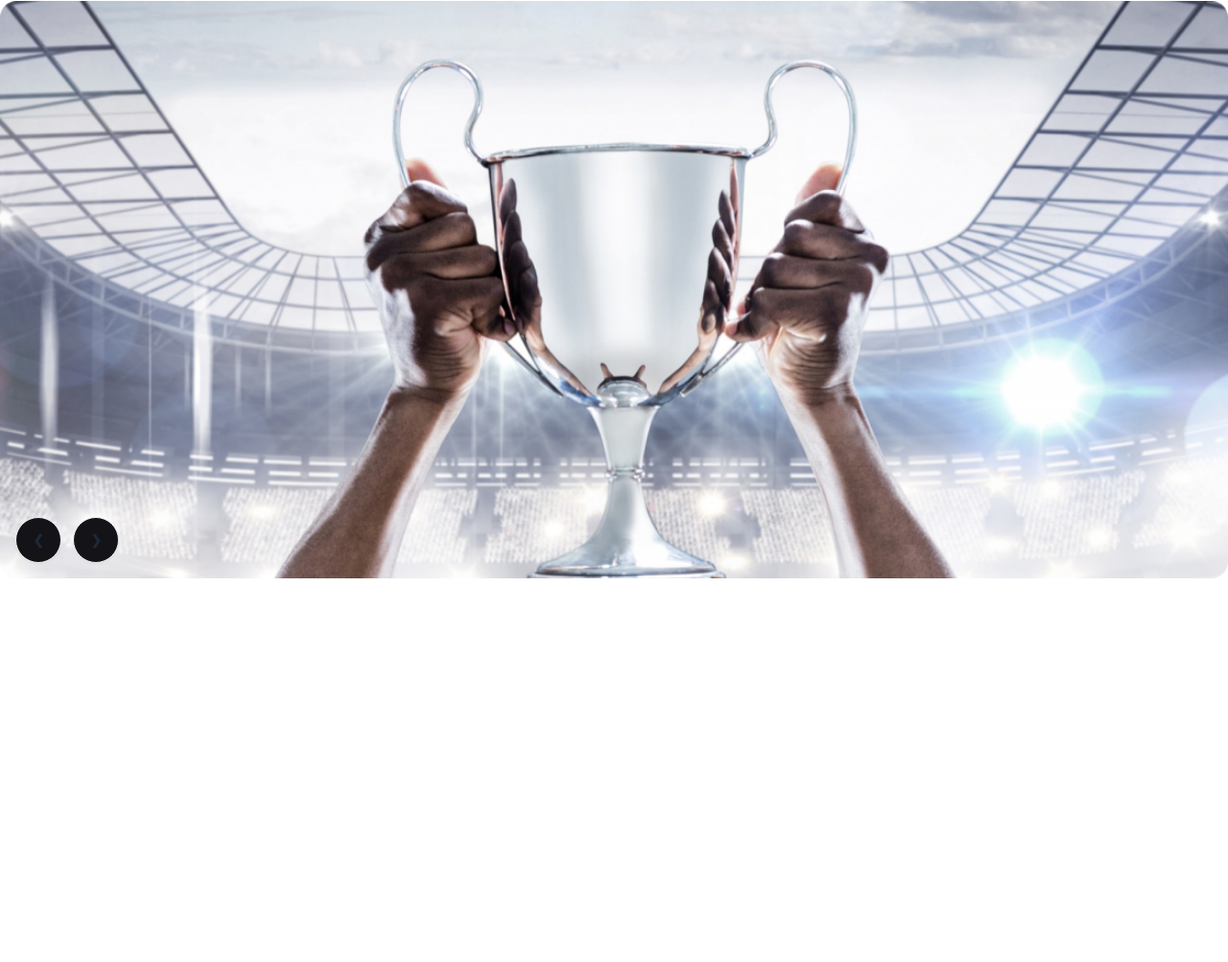
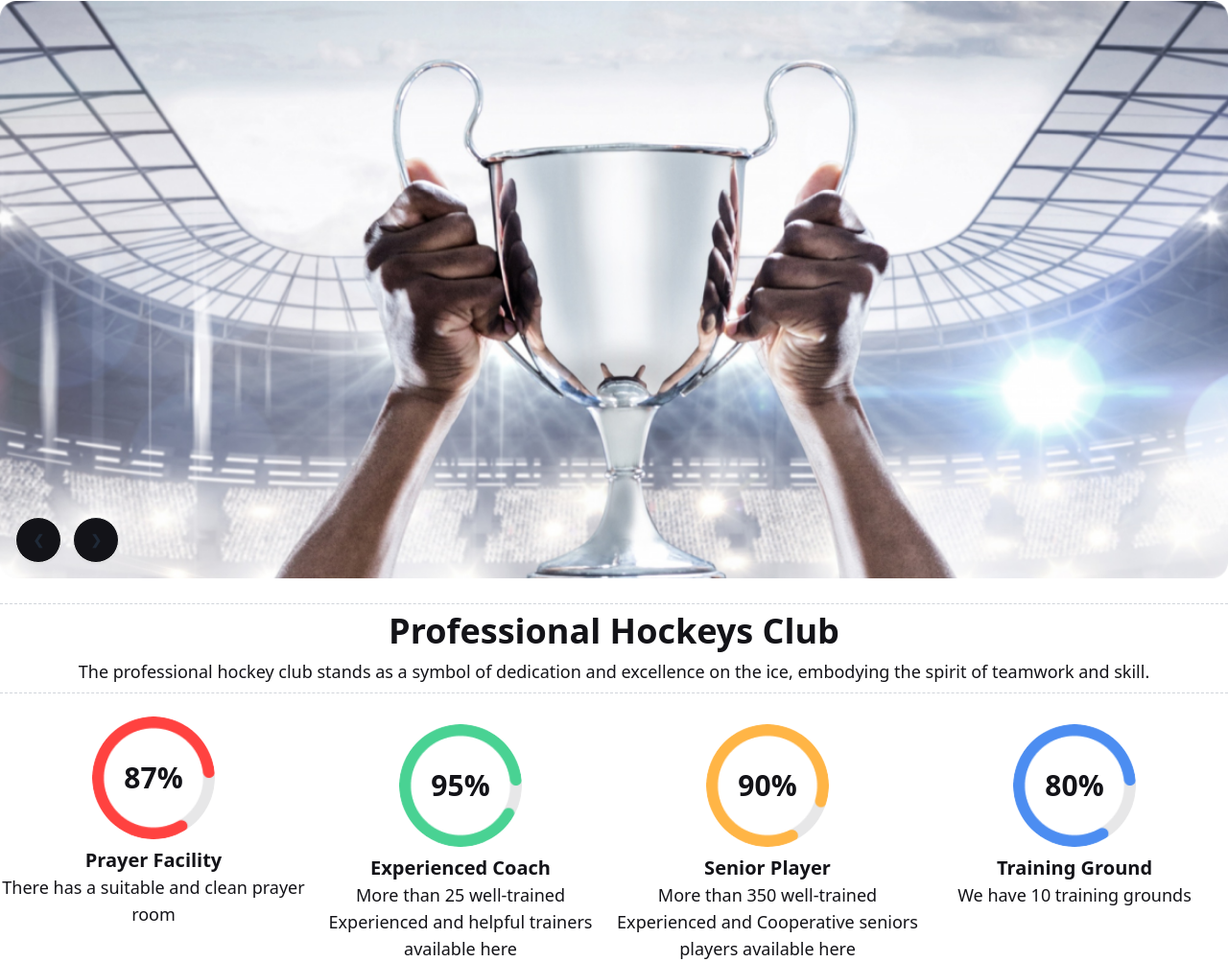
Before and after one commit to Dipak192/PH-Assignmenthocky3, a plain HTML site: page index.html in a window 1280 px wide. Shown: the part 123-1126 px from the top of the page at 96% size. Before the commit the page ends 800 px from the top, so only its background shows below. Drawn offline with nearby package versions, Linux system fonts and the light colour scheme.

Commit message:
Circle percentence completed  with responsiveness

```diff
--- a/index.html
+++ b/index.html
@@ -1,27 +1,34 @@
 <!DOCTYPE html>
 <html lang="en">
   <head>
-    <meta charset="UTF-8">
-    <meta name="viewport" content="width=device-width, initial-scale=1.0">
+    <meta charset="UTF-8" />
+    <meta name="viewport" content="width=device-width, initial-scale=1.0" />
     <title>Hocky</title>
     <!-- tailwind CDN -->
 
     <script src="https://cdn.tailwindcss.com"></script>
     <!-- manrope font  -->
 
-    <link rel="preconnect" href="https://fonts.googleapis.com">
-<link rel="preconnect" href="https://fonts.gstatic.com" crossorigin>
-<link href="https://fonts.googleapis.com/css2?family=Manrope:wght@400;500;600;700;800&display=swap" rel="stylesheet">
+    <link rel="preconnect" href="https://fonts.googleapis.com" />
+    <link rel="preconnect" href="https://fonts.gstatic.com" crossorigin />
+    <link
+      href="https://fonts.googleapis.com/css2?family=Manrope:wght@400;500;600;700;800&display=swap"
+      rel="stylesheet"
+    />
 
     <!-- basic css style -->
     <style>
-    .manrope{
-        font-family: 'Manrope', sans-serif;
+      .manrope {
+        font-family: "Manrope", sans-serif;
       }
     </style>
     <!-- Daisy ui component cdn link -->
 
-<link href="https://cdn.jsdelivr.net/npm/daisyui@4.6.0/dist/full.min.css" rel="stylesheet" type="text/css" />
+    <link
+      href="https://cdn.jsdelivr.net/npm/daisyui@4.6.0/dist/full.min.css"
+      rel="stylesheet"
+      type="text/css"
+    />
     <script src="https://cdn.tailwindcss.com"></script>
 
     <!-- tailwind custom configeration -->
@@ -31,50 +38,84 @@
         theme: {
           extend: {
             colors: {
-            clifford: '#da373d',
-            primaryc: '#424247',
-            seconderyc: '#FF4240',
-            thirdc: '#131318',
-
-          }
-        }
-      }
-    }
+              clifford: "#da373d",
+              primaryc: "#424247",
+              seconderyc: "#FF4240",
+              thirdc: "#131318",
+            },
+          },
+        },
+      };
     </script>
-
   </head>
   <body>
     <header class="container mx-auto mt-5">
       <!-- navbar section  -->
-        <div class="navbar bg-base-100 ">
+      <div class="navbar bg-base-100">
         <div class="navbar-start">
           <div class="dropdown lg:hidden md:hidden">
             <div tabindex="0" role="button" class="btn btn-ghost btn-circle">
-                  <svg xmlns="http://www.w3.org/2000/svg" class="h-5 w-5" fill="none" viewBox="0 0 24 24" stroke="currentColor"><path stroke-linecap="round" stroke-linejoin="round" stroke-width="2" d="M4 6h16M4 12h16M4 18h7" /></svg>
+              <svg
+                xmlns="http://www.w3.org/2000/svg"
+                class="h-5 w-5"
+                fill="none"
+                viewBox="0 0 24 24"
+                stroke="currentColor"
+              >
+                <path
+                  stroke-linecap="round"
+                  stroke-linejoin="round"
+                  stroke-width="2"
+                  d="M4 6h16M4 12h16M4 18h7"
+                />
+              </svg>
             </div>
-                <ul  tabindex="0" class="menu menu-sm dropdown-content mt-3 z-[1] p-2 shadow bg-base-100 rounded-box w-52  text-primaryc text-base font-manrope font-normal">
+            <ul
+              tabindex="0"
+              class="menu menu-sm dropdown-content mt-3 z-[1] p-2 shadow bg-base-100 rounded-box w-52 text-primaryc text-base font-manrope font-normal"
+            >
               <li><a>Home</a></li>
               <li><a>About</a></li>
               <li><a>Pages</a></li>
               <li><a>Blog</a></li>
               <li><a>Contact</a></li>
             </ul>
-
           </div>
-              <div class="text-thirdc lg:text-4xl md:text-4xl text-2xl font-extrabold font-manrope ">Hockey<span class="text-red-500">'</span>s</div>
+          <div
+            class="text-thirdc lg:text-4xl md:text-4xl text-2xl font-extrabold font-manrope"
+          >
+            Hockey<span class="text-red-500">'</span>s
           </div>
-            <div class="navbar-center hidden md:flex text-primaryc text-base font-manrope font-normal">
-              <a class="btn btn-ghost ">Home</a>
-              <a class="btn btn-ghost ">About</a>
-              <a class="btn btn-ghost ">Pages</a>
-              <a class="btn btn-ghost ">Blog</a>
-              <a class="btn btn-ghost ">Contact</a>
+        </div>
+        <div
+          class="navbar-center hidden md:flex text-primaryc text-base font-manrope font-normal"
+        >
+          <a class="btn btn-ghost">Home</a>
+          <a class="btn btn-ghost">About</a>
+          <a class="btn btn-ghost">Pages</a>
+          <a class="btn btn-ghost">Blog</a>
+          <a class="btn btn-ghost">Contact</a>
         </div>
         <div class="navbar-end">
           <button class="btn btn-ghost btn-circle hidden md:flex">
-                <svg xmlns="http://www.w3.org/2000/svg" class="h-5 w-5" fill="none" viewBox="0 0 24 24" stroke="currentColor"><path stroke-linecap="round" stroke-linejoin="round" stroke-width="2" d="M21 21l-6-6m2-5a7 7 0 11-14 0 7 7 0 0114 0z" /></svg>
+            <svg
+              xmlns="http://www.w3.org/2000/svg"
+              class="h-5 w-5"
+              fill="none"
+              viewBox="0 0 24 24"
+              stroke="currentColor"
+            >
+              <path
+                stroke-linecap="round"
+                stroke-linejoin="round"
+                stroke-width="2"
+                d="M21 21l-6-6m2-5a7 7 0 11-14 0 7 7 0 0114 0z"
+              />
+            </svg>
           </button>
-              <button class="btn btn-ghost  bg-seconderyc text-white font-manrope font-bold lg:text-xl md:text-xl py-2">
+          <button
+            class="btn btn-ghost bg-seconderyc text-white font-manrope font-bold lg:text-xl md:text-xl py-2"
+          >
             Get Ticket
           </button>
         </div>
@@ -86,48 +127,102 @@
             <img src="./Images/1.png" class="w-full" />
             <div class="absolute left-4 bottom-4 space-x-2">
               <a href="#slide4" class="btn btn-circle bg-thirdc">❮</a>
-                    <a href="#slide2" class="btn btn-circle bg-thirdc ">❯</a>
+              <a href="#slide2" class="btn btn-circle bg-thirdc">❯</a>
             </div>
-
-
           </div>
           <div id="slide2" class="carousel-item relative w-full">
             <img src="./Images/1.png" class="w-full" />
-                    <div class="absolute left-4 bottom-4 space-x-2 ">
+            <div class="absolute left-4 bottom-4 space-x-2">
               <a href="#slide1" class="btn btn-circle bg-thirdc">❮</a>
               <a href="#slide3" class="btn btn-circle bg-thirdc">❯</a>
             </div>
           </div>
           <div id="slide3" class="carousel-item relative w-full">
             <img src="./Images/1.png" class="w-full" />
-                    <div class="absolute left-4 bottom-4 space-x-2 ">
+            <div class="absolute left-4 bottom-4 space-x-2">
               <a href="#slide2" class="btn btn-circle bg-thirdc">❮</a>
               <a href="#slide4" class="btn btn-circle bg-thirdc">❯</a>
             </div>
           </div>
           <div id="slide4" class="carousel-item relative w-full">
             <img src="./Images/1.png" class="w-full" />
-                    <div class="absolute left-4 bottom-4 space-x-2 ">
+            <div class="absolute left-4 bottom-4 space-x-2">
               <a href="#slide3" class="btn btn-circle bg-thirdc">❮</a>
               <a href="#slide1" class="btn btn-circle bg-thirdc">❯</a>
+            </div>
+          </div>
+        </div>
+      </div>
+      <!-- professional hocky club section -->
+      <div
+        class="mt-5 border-t border-b border-dashed border-gray-300 space-y-2"
+      >
+        <h1
+          class="text-thirdc font-extrabold font-manrope text-4xl text-center my-2"
+        >
+          Professional Hockeys Club
+        </h1>
+        <p
+          class="text-thirdc font-manrope text-lg font-medium text-center pb-2"
+        >
+          The professional hockey club stands as a symbol of dedication and
+          excellence on the ice, embodying the spirit of teamwork and skill.
+        </p>
+      </div>
+      <!-- circle percentence section -->
+     <div class="grid grid-cols-1 lg:grid-cols-4 md:grid-cols-4 justify-around space-y-2 mt-6">
+      <div class="flex flex-col items-center">
+        <div class="w-16 h-16 lg:w-32 lg:h-32  rounded-full overflow-hidden mb-2">
+          <div class="bg-cover bg-center h-full" style="background-image: url('./Images/c1.png');">
+            <p class="text-thirdc font-manrope text-xl font-medium lg:text-3xl lg:font-extrabold text-center flex items-center justify-center h-full">
+              87%
+            </p></div>
+
+        </div>
+        <h1 class="text-center text-thirdc font-manrope text-xl font-semibold ">Prayer Facility</h1>
+        <p class="text-center text-thirdc font-manrope text-lg text-base">There has a suitable and clean prayer room</p>
+      </div>
+      <div class="flex flex-col items-center">
+        <div class="w-16 h-16 lg:w-32 lg:h-32  rounded-full overflow-hidden mb-2">
+          <div class="bg-cover bg-center h-full" style="background-image: url('./Images/c2.png');">
+            <p class="text-thirdc font-manrope text-xl font-medium lg:text-3xl lg:font-extrabold text-center flex items-center justify-center h-full">
+              95%
+            </p></div>
+
+        </div>
+        <h1 class="text-center text-thirdc font-manrope text-xl font-semibold ">Experienced Coach</h1>
+        <p class="text-center text-thirdc font-manrope text-lg text-base">More than 25  well-trained Experienced and helpful trainers available here</p>
+      </div>
+      <div class="flex flex-col items-center">
+        <div class="w-16 h-16 lg:w-32 lg:h-32  rounded-full overflow-hidden mb-2">
+          <div class="bg-cover bg-center h-full" style="background-image: url('./Images/c3.png');">
+            <p class="text-thirdc font-manrope text-xl font-medium lg:text-3xl lg:font-extrabold text-center flex items-center justify-center h-full">
+              90%
+            </p></div>
+
+        </div>
+        <h1 class="text-center text-thirdc font-manrope text-xl font-semibold ">Senior Player</h1>
+        <p class="text-center text-thirdc font-manrope text-lg text-base"> More than 350  well-trained Experienced and Cooperative seniors players available here</p>
+      </div>
+      <div class="flex flex-col items-center">
+        <div class="w-16 h-16 lg:w-32 lg:h-32  rounded-full overflow-hidden mb-2">
+          <div class="bg-cover bg-center h-full" style="background-image: url('./Images/c4.png');">
+            <p class="text-thirdc font-manrope text-xl font-medium lg:text-3xl lg:font-extrabold text-center flex items-center justify-center h-full">
+              80%
+            </p></div>
+
+        </div>
+        <h1 class="text-center text-thirdc font-manrope text-xl font-semibold ">Training Ground</h1>
+        <p class="text-center text-thirdc font-manrope text-lg text-base">We have 10 training grounds</p>
       </div>
      </div>
 
 
 
-              </div>
-
-         </div>
-
     </header>
 
-    <main class="container mx-auto">
+    <main class="container mx-auto"></main>
 
-    </main>
-
-    <footer>
-
-    </footer>
-
+    <footer></footer>
   </body>
 </html>
```
Lines whose indentation alone changed are shown as unchanged.
